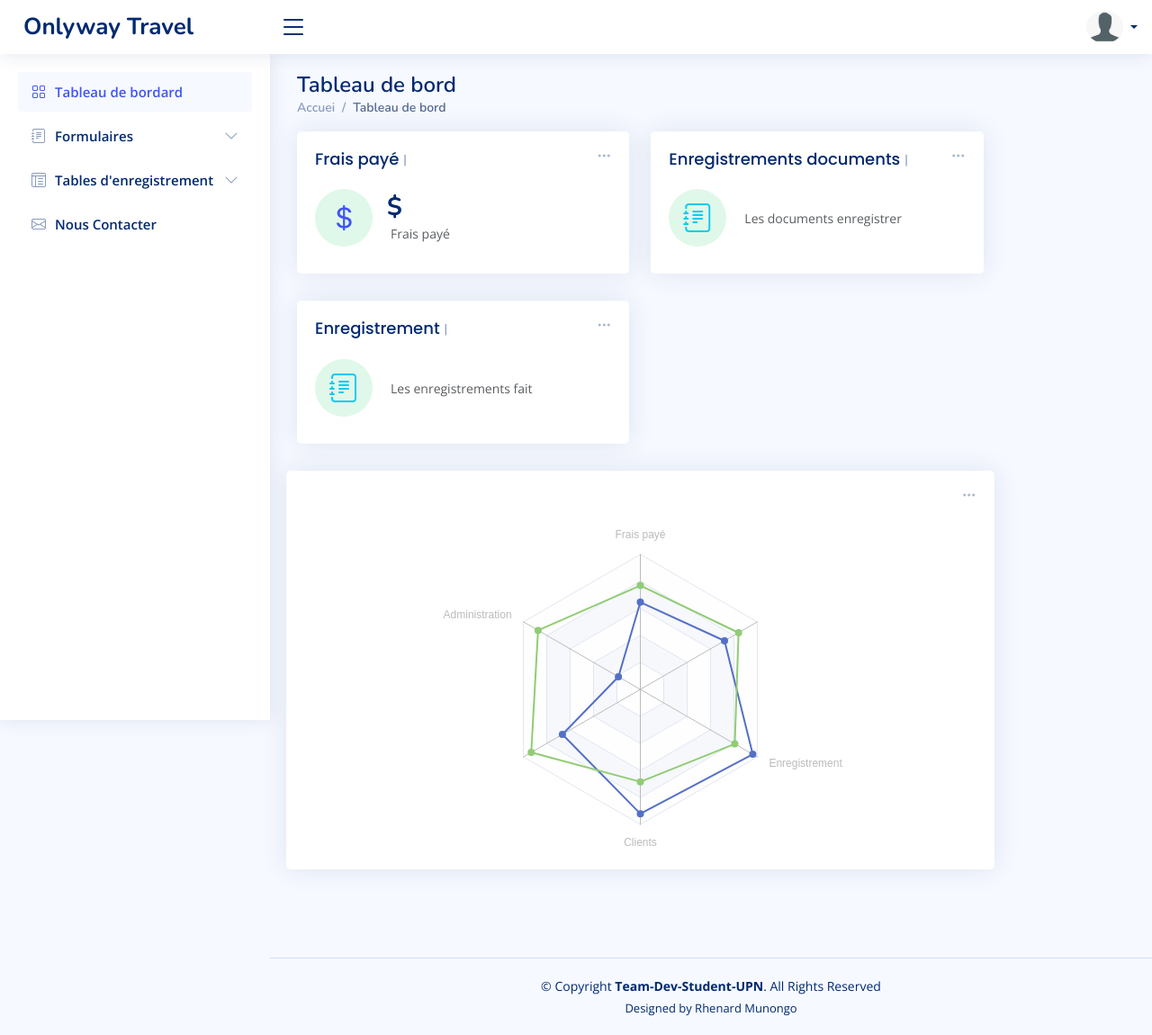
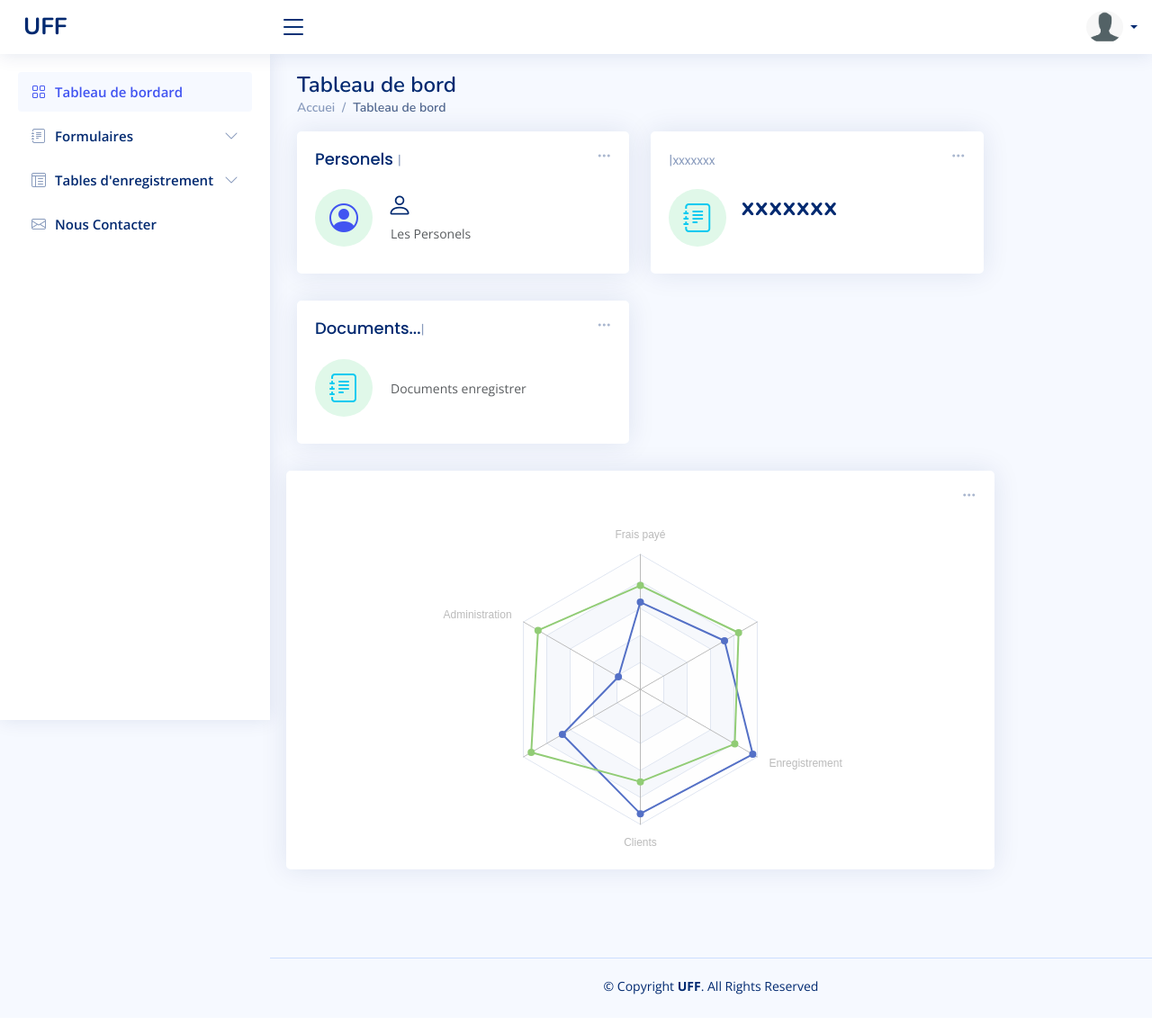
Before and after one commit to rhenardM/UFFAPP, a PHP site: page /Dashbord.php in a window 1280 px wide. Shown: the whole page at 90% size. After the commit the page ends 1105 px from the top, so only its background shows below. Run offline with PHP 8.4, Linux system fonts and the light colour scheme; a user stored in the database is signed in; some libraries are stand-ins or nearby versions.

Commit message:
Les dernières enregistrements

```diff
--- a/Dashbord.php
+++ b/Dashbord.php
@@ -41,15 +41,15 @@
                 </div>
 
                 <div class="card-body">
-                  <h5 class="card-title">Frais payé <span>|</span></h5>
+                  <h5 class="card-title">Personels <span>|</span></h5>
 
                   <div class="d-flex align-items-center">
                     <div class="card-icon rounded-circle d-flex align-items-center justify-content-center">
-                      <a href="tables-frais.php"><i class="bi bi-currency-dollar"></i></a>
+                      <a href="tables-inscription.php"><i class="bi bi-person-circle"></i></a>
                     </div>
                     <div class="ps-3">
-                      <h6>$</h6>
-                      <span class="text-success small pt-1 fw-bold"></span> <span class="text-muted small pt-2 ps-1">Frais payé</span>
+                      <h6><i class="bi bi-person"></i></h6>
+                      <span class="text-success small pt-1 fw-bold"></span> <span class="text-muted small pt-2 ps-1">Les Personels</span>
 
                     </div>
                   </div>
@@ -73,15 +73,15 @@
                 </div>
 
                 <div class="card-body">
-                  <h5 class="card-title">Enregistrements documents <span>|</span></h5>
+                  <h5 class="card-title"><span>|xxxxxxx</span></h5>
 
                   <div class="d-flex align-items-center">
                     <div class="card-icon rounded-circle d-flex align-items-center justify-content-center">
-                      <a href="tables-data-doc.php"><i class="bi bi-journal-text text-info"></i></a>
+                      <a href=""><i class="bi bi-journal-text text-info"></i></a>
                     </div>
                     <div class="ps-3">
-                      <h6></h6>
-                      <span class="text-success small pt-1 fw-bold"></span> <span class="text-muted small pt-2 ps-1">Les documents enregistrer</span>
+                      <h6>xxxxxxx</h6>
+                      <span class="text-success small pt-1 fw-bold"></span> <span class="text-muted small pt-2 ps-1"></span>
 
                     </div>
                   </div>
@@ -104,7 +104,7 @@
                 </div>
 
                 <div class="card-body">
-                  <h5 class="card-title">Enregistrement  <span>|</span></h5>
+                  <h5 class="card-title">Documents...<span>|</span></h5>
 
                   <div class="d-flex align-items-center">
                     <div class="card-icon rounded-circle d-flex align-items-center justify-content-center">
@@ -112,7 +112,7 @@
                     </div>
                     <div class="ps-3">
                       <h6></h6>
-                      <span class="text-info small pt-1 fw-bold"></span> <span class="text-muted small pt-2 ps-1">Les enregistrements fait</span>
+                      <span class="text-info small pt-1 fw-bold"></span> <span class="text-muted small pt-2 ps-1">Documents enregistrer</span>
                     </div>
                   </div>
                 </div>
--- a/footer.php
+++ b/footer.php
@@ -2,14 +2,9 @@
   <!-- ======= Footer ======= -->
   <footer id="footer" class="footer">
     <div class="copyright">
-      &copy; Copyright <strong><span>Team-Dev-Student-UPN</span></strong>. All Rights Reserved
+      &copy; Copyright <strong><span>UFF</span></strong>. All Rights Reserved
     </div>
     <div class="credits">
-      <!-- All the links in the footer should remain intact. -->
-      <!-- You can delete the links only if you purchased the pro version. -->
-      <!-- Licensing information: https://bootstrapmade.com/license/ -->
-      <!-- Purchase the pro version with working PHP/AJAX contact form: https://bootstrapmade.com/nice-admin-bootstrap-admin-html-template/ -->
-      Designed by Rhenard Munongo
     </div>
   </footer><!-- End Footer -->
 
--- a/header.php
+++ b/header.php
@@ -39,7 +39,7 @@
 <div class="d-flex align-items-center justify-content-between">
   <a href="dashbord.php" class="logo d-flex align-items-center">
     <img src="" alt="">
-    <span class="d-none d-lg-block">Onlyway Travel</span>
+    <span class="d-none d-lg-block">UFF</span>
   </a>
   <i class="bi bi-list toggle-sidebar-btn"></i>
 </div><!-- End Logo -->
@@ -94,12 +94,7 @@
     <ul id="forms-nav" class="nav-content collapse " data-bs-parent="#sidebar-nav">
       <li>
         <a href="forms-inscription.php">
-          <i class="bi bi-circle"></i><span>Formulaire d'inscription</span>
-        </a>
-      </li>
-      <li>
-        <a href="forms-frais.php">
-          <i class="bi bi-circle"></i><span>Formulaire de frais</span>
+          <i class="bi bi-circle"></i><span>Formulaire du personeles</span>
         </a>
       </li>
       <li>
@@ -117,17 +112,12 @@
     <ul id="tables-nav" class="nav-content collapse " data-bs-parent="#sidebar-nav">
       <li>
         <a href="tables-data-doc.php">
-          <i class="bi bi-circle"></i><span>Enregistrements documents</span>
+          <i class="bi bi-circle"></i><span>Documents</span>
         </a>
       </li>
       <li>
         <a href="tables-inscription.php">
-          <i class="bi bi-circle"></i><span>Enregistrements de clients</span>
-        </a>
-      </li>
-      <li>
-        <a href="tables-frais.php">
-          <i class="bi bi-circle"></i><span>Enregistrements de frrais</span><i class=""></i>
+          <i class="bi bi-circle"></i><span>Personnels</span>
         </a>
       </li>
     </ul>
--- a/page-login.php
+++ b/page-login.php
@@ -61,7 +61,7 @@ if(empty($valider)){
               <div class="d-flex justify-content-center py-4">
                 <a href="" class="logo d-flex align-items-center w-auto">
                   <img src="" alt="">
-                  <span class="d-none d-lg-block">Onlyway Travel</span>
+                  <span class="d-none d-lg-block">UFF</span>
                 </a>
               </div><!-- End Logo -->
               <div class="card mb-3">
@@ -90,7 +90,7 @@ if(empty($valider)){
                       <div class="invalid-feedback">S'il vous plait entrez votre mot de passe!</div>
                     </div>
                     <div class="col-12">
-                      <button class="btn btn-primary w-100" name="valider" type="submit">Authentif</button>
+                      <button class="btn btn-primary w-100" name="valider" type="submit">Authentification</button>
                   </form>
                 </div>
               </div>
--- a/page-register.php
+++ b/page-register.php
@@ -36,7 +36,7 @@ if(isset($valider)){
   <meta charset="utf-8">
   <meta content="width=device-width, initial-scale=1.0" name="viewport">
 
-  <title>Enregistrement</title>
+  <title>Register</title>
   <meta content="" name="description">
   <meta content="" name="keywords">
 
@@ -72,7 +72,7 @@ if(isset($valider)){
               <div class="d-flex justify-content-center py-4">
                 <a href="" class="logo d-flex align-items-center w-auto">
                   <img src="" alt="">
-                  <span class="d-none d-lg-block">Onlyway Travel</span>
+                  <span class="d-none d-lg-block">UFF</span>
                 </a>
               </div><!-- End Logo -->
               <div class="card mb-3">
--- a/pages-contact.php
+++ b/pages-contact.php
@@ -23,14 +23,14 @@
               <div class="info-box card">
                 <i class="bi bi-geo-alt"></i>
                 <h3>Address</h3>
-                <p>Kinshasa, Ngaliema UPN<br> Université </p>
+                <p><br>  </p>
               </div>
             </div>
             <div class="col-lg-6">
               <div class="info-box card">
                 <i class="bi bi-telephone"></i>
                 <h3>Call Us</h3>
-                <p>+243 814014247<br>+243 979 O89 801, +243 822 232 010</p>
+                <p>+243 814014247<br></p>
               </div>
             </div>
             <div class="col-lg-6">
@@ -50,5 +50,5 @@
 
     </section>
 
-  </main>
+  </main><br><br><br><br><br><br><br>
   <?php include "footer.php"; ?>
--- a/tables-inscription.php
+++ b/tables-inscription.php
@@ -22,7 +22,7 @@
         <div class="col-lg-12">
           <div class="card">
             <div class="card-body">
-              <h5 class="card-title">Les enregistrements des clients</h5>
+              <h5 class="card-title">Les personeles enregistrer</h5>
               <!-- Table with stripped rows -->
               <table class="table datatable">
                 <thead>
@@ -34,8 +34,8 @@
                     <th scope="col">Sexe</th>
                     <th scope="col">Numero</th>
                     <th scope="col">Age</th>
-                    <th scope="col">Nom tuteur</th>
-                    <th scope="col">Num tuteur</th>
+                    <th scope="col">Autre nom </th>
+                    <th scope="col">Autre num</th>
                     <th scope="col">Action</th>
                   </tr>
                 </thead>
```
Also changed, not shown: accueil.php (+23 -121 lines).
